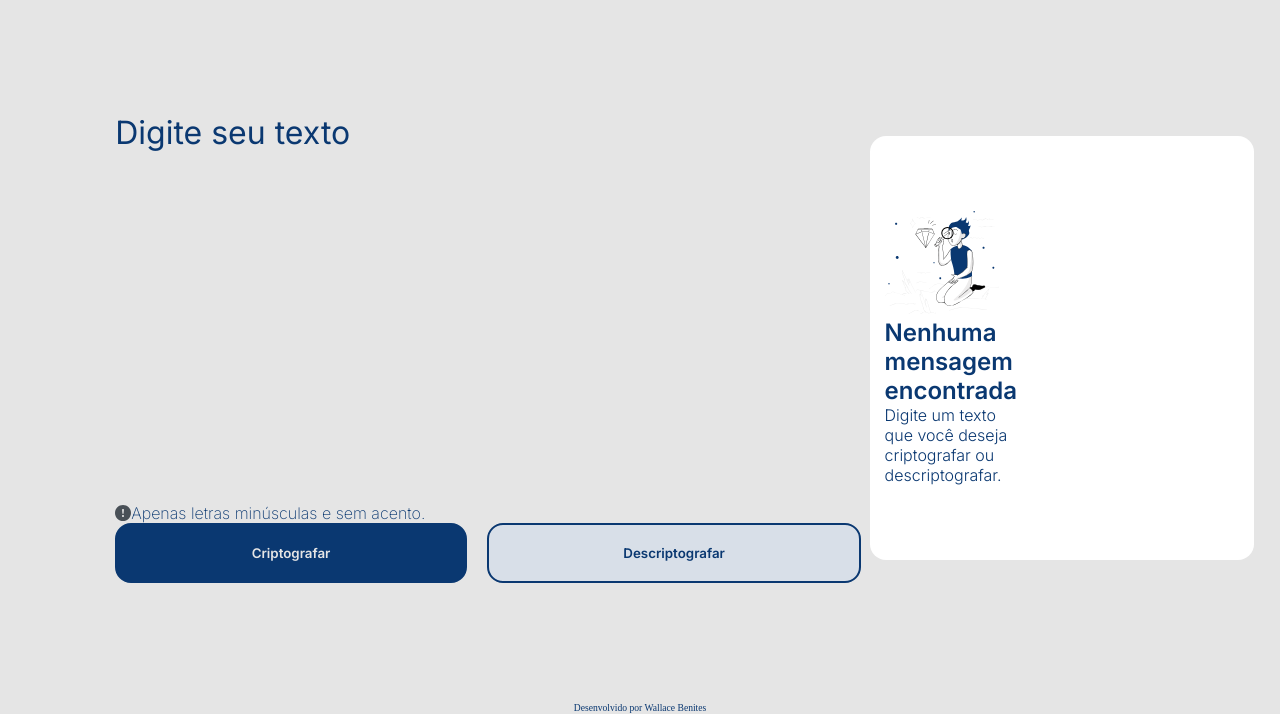
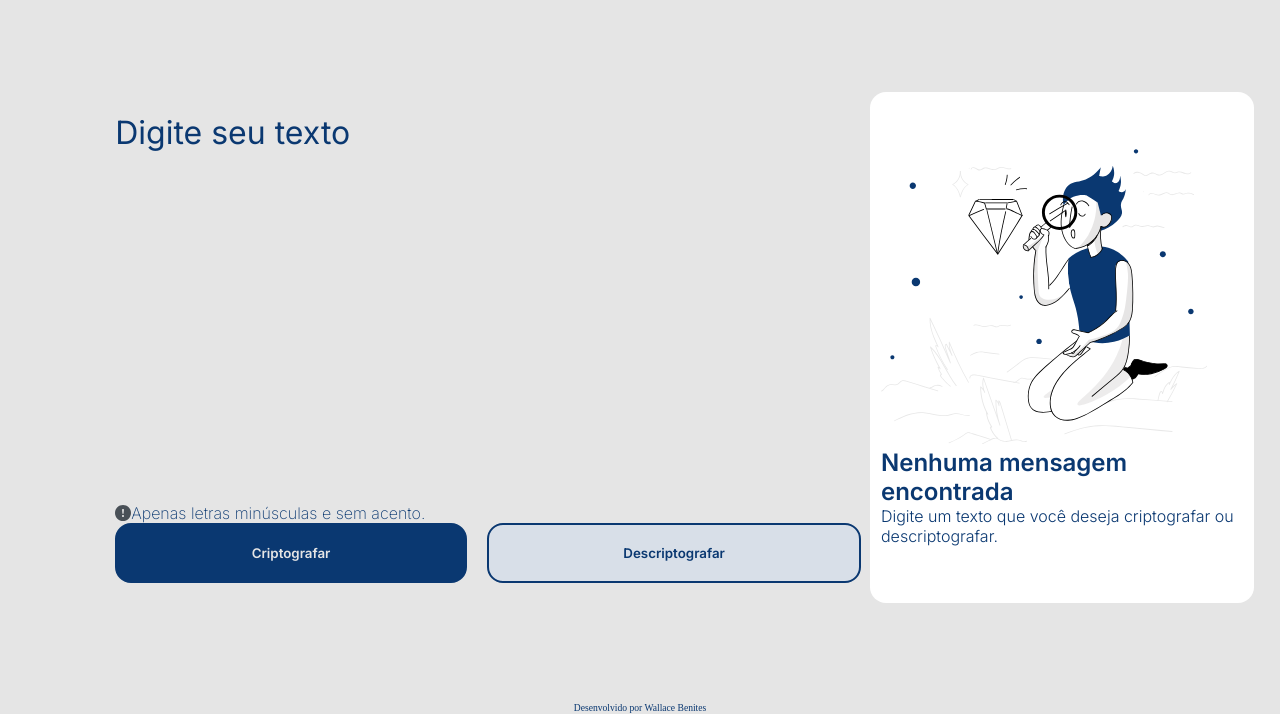
Before and after one commit to wallaceeBenites/javascrip_decodificador, a plain HTML site: page index.html in a window 1280 px wide. Shown: the part 86-800 px from the top of the page. Drawn offline with Linux system fonts and the light colour scheme.

Commit message:
pronto, agora so falta deixa a minha cara

```diff
--- a/index.html
+++ b/index.html
@@ -46,8 +46,7 @@
 
         <section class="decodificador_resultado">
 
-
-            <div class="decodificador_resultado" id="digito">
+            <div id="digito">
 
                 <img class="decodificador_resultado_img" src="assets/imagem_pessoa_com_lupa.svg" alt="mulher olhando pro diamante">
                 <h2 class="decodificador_resultado_mensagem_nenhuma"> Nenhuma mensagem encontrada </h2>
@@ -64,6 +63,8 @@
         <p class="rodape_creditos"> Desenvolvido por Wallace Benites </p>
     </footer>
 
+
+
 </body>
 
 </html>
```
